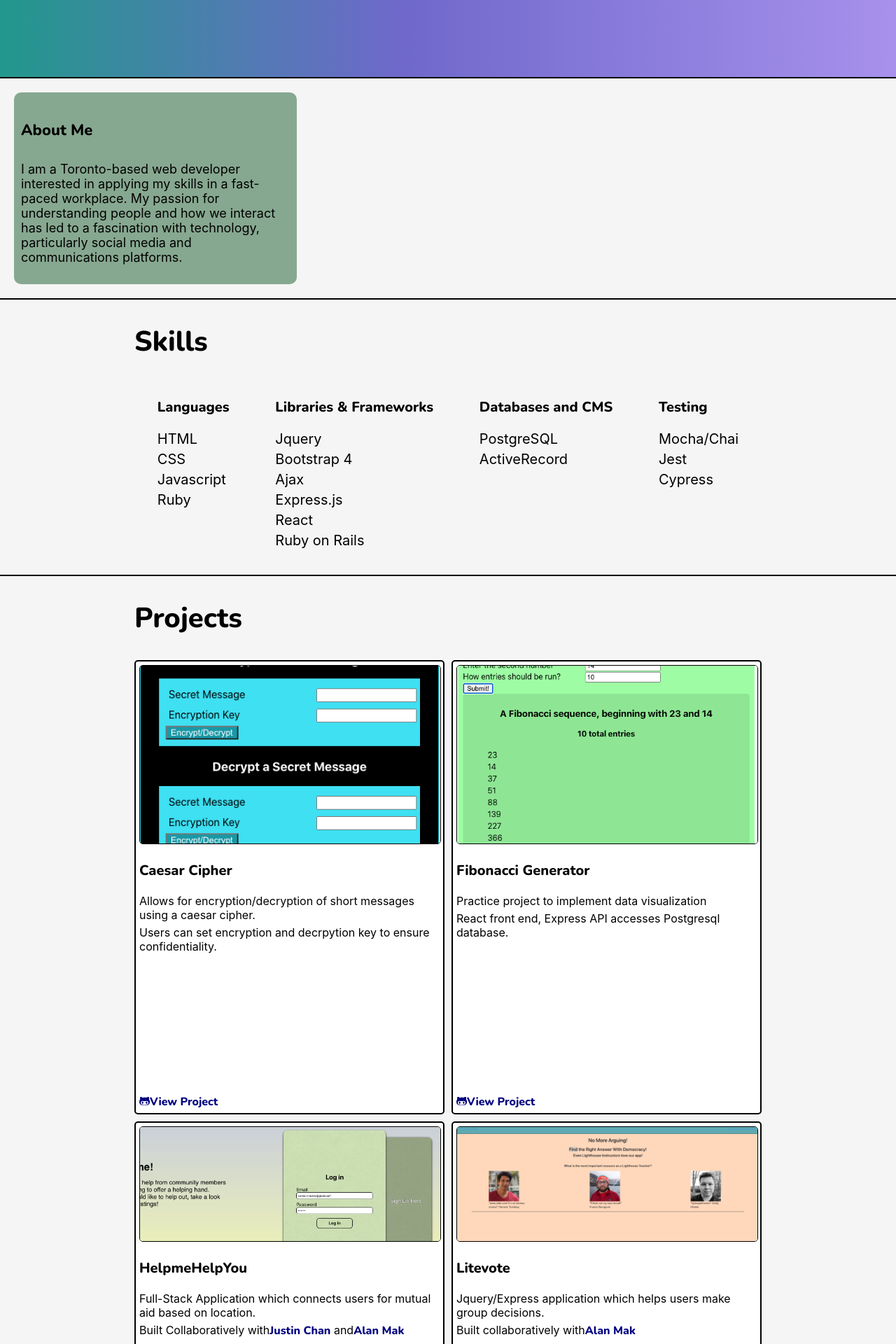
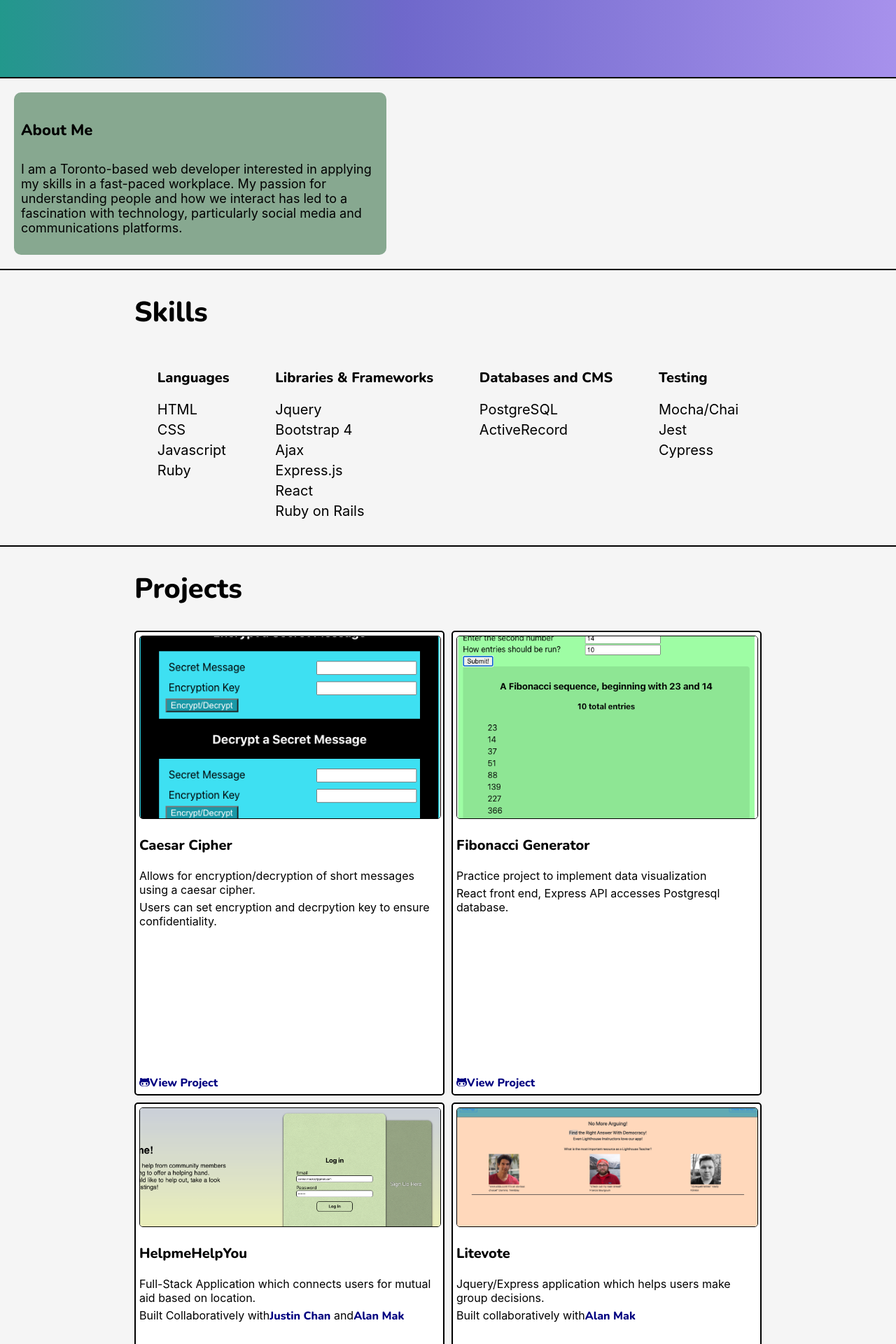
Before and after one commit to CD-Mackay/CD-Mackay.github.io, a React (Create React App) app: page / in a window 1280 px wide. Shown: the part 720-2640 px from the top of the page at 70% size. Built offline with nearby package versions, Linux system fonts and the light colour scheme.

Commit message:
refactor project square layout

```diff
--- a/src/Components/styles.scss
+++ b/src/Components/styles.scss
@@ -148,6 +148,7 @@ li {
 
 .project-list {
   padding-left: 0;
+  padding-bottom: 10px;
 }
 
 
@@ -173,11 +174,7 @@ footer {
   width: 30vw;
 }
 
-#projects-grid {
-  display: grid;
-  grid-template-columns: repeat(auto-fill, minmax(300px, 1fr));
-  grid-gap: 10px;
-}
+
 
 .project-square {
   border: 2px solid black;
@@ -194,9 +191,17 @@ footer {
 
 
 #projects {
-  width: 70vw;
+  width: 90vw;
   margin: auto;
   margin-bottom: 40px;
+}
+
+#projects-grid {
+  // display: grid;
+  // grid-template-columns: repeat(auto-fill, minmax(300px, 1fr));
+  // grid-gap: 10px;
+  display: flex;
+  flex-direction: column;
 }
 
 .project-image {
@@ -233,6 +238,11 @@ footer {
 
 @media screen and (min-width: 576px) {
 
+  #projects-grid {
+    display: grid;
+    grid-template-columns: repeat(auto-fill, minmax(300px, 1fr));
+    grid-gap: 10px;
+  }
 }
 
 @media screen and (min-width: 768) {
@@ -241,7 +251,7 @@ footer {
 
 @media screen and (min-width: 992px) {
   #card {
-    max-width: 30vw;
+    max-width: 40vw;
   }
 
   .wrapper {
@@ -250,4 +260,8 @@ footer {
   #skills {
     height: 40vh;
   }
+
+  #projects {
+    max-width: 70vw;
+  }
 }
```
